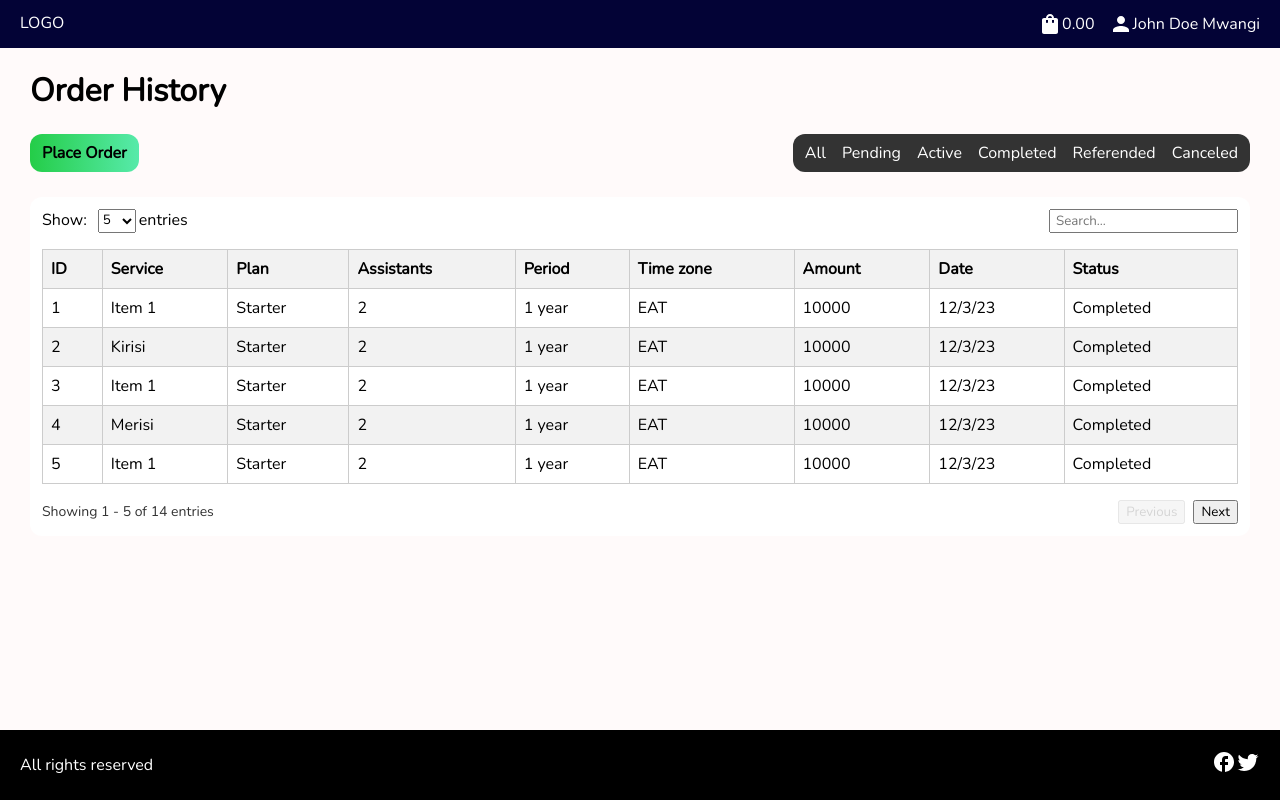
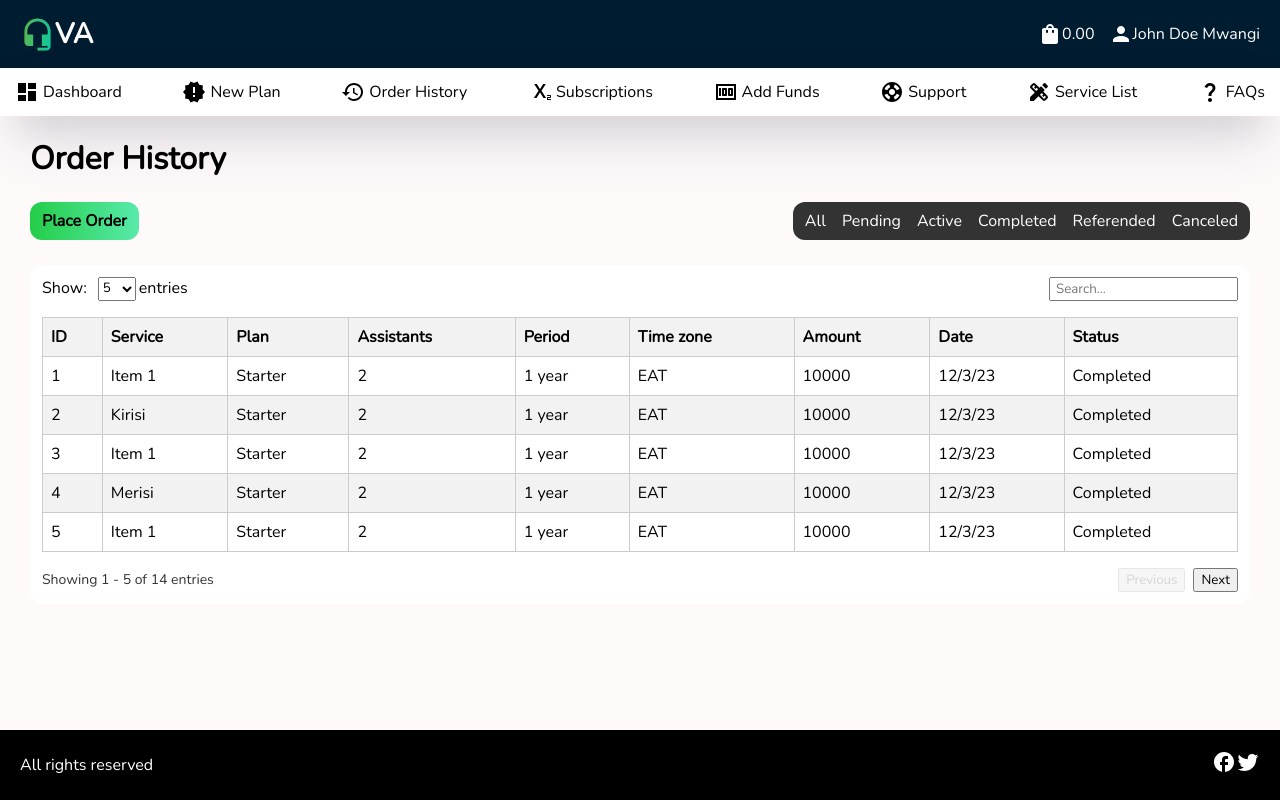
Before and after one commit to kenwekesa/explorers, a React (Create React App) app in the folder virtualassistant/frontend/: page /orderhistory in a window 1280 px wide. Built offline with nearby package versions, Linux system fonts and the light colour scheme.

Commit message:
Completed responsiveness

```diff
--- a/virtualassistant/frontend/src/components/client_dashboard/navbar/Navbar.jsx
+++ b/virtualassistant/frontend/src/components/client_dashboard/navbar/Navbar.jsx
@@ -1,186 +1,6 @@
-// import React, { useState } from 'react';
-// import {
-//   Dashboard,
-//   DesignServices,
-//   History,
-//   Money,
-//   NewReleases,
-//   Person,
-//   QuestionMark,
-//   ShoppingBag,
-//   SubscriptOutlined,
-//   Support,
-//   Menu, // Import the menu icon
-// } from '@mui/icons-material';
-
-// import './navbar.scss';
-
-// function Navbar() {
-//   // Create state to track the menu's open/closed state
-//   const [isMenuOpen, setIsMenuOpen] = useState(false);
-
-//   // Toggle the menu state when the menu icon is clicked
-//   const toggleMenu = () => {
-//     setIsMenuOpen(!isMenuOpen);
-//   };
-
-//   return (
-//     <div className='dashnavbar'>
-//       <div className='navtop'>
-//         <div className='logo'>LOGO</div>
-//         <div className='rightdiv'>
-//           <div className='subdiv'>
-//             <ShoppingBag /> <span>0.00</span>
-//           </div>
-//           <div className='subdiv'>
-//             <Person />
-//             <span>John Doe Mwangi</span>
-//           </div>
-//         </div>
-//         {/* Render the menu icon */}
-//         <div className='menu-icon' onClick={toggleMenu}>
-//           <Menu />
-//         </div>
-//       </div>
-//       {/* Conditionally render the navigation menu based on the menu state */}
-//       {isMenuOpen && (
-//         <div className='navbottom'>
-//               <div className="navlink">
-//                 <Dashboard/>
-//                 <span>Dashboard</span>
-//             </div>
-//             <div className="navlink">
-//                 <NewReleases/>
-//                 <span>New Plan</span>
-//             </div>
-//             <div className="navlink">
-//                 <History/>
-//                 <span>Order History</span>
-//             </div>
-//             <div className="navlink">
-//                 <SubscriptOutlined/>
-//                 <span>Subscriptions</span>
-//             </div>
-//             <div className="navlink">
-//                 <Money />
-//                 <span>Add Funds</span>
-//             </div>
-//             <div className="navlink">
-//                 <Support/>
-//                 <span>Support</span>
-//             </div>
-//             <div className="navlink">
-
-//                 <DesignServices/>
-//                 <span>Service List</span>
-//             </div>
-//             <div className="navlink">
-
-//                 <QuestionMark/>
-//                 <span>FAQs</span>
-//             </div>
-//         </div>
-//       )}
-//     </div>
-//   );
-// }
-
-// export default Navbar;
-
-
-
-
-
-
-
-// import React from 'react';
-// import {
-//   Dashboard,
-//   DesignServices,
-//   History,
-//   Money,
-//   NewReleases,
-//   Person,
-//   QuestionMark,
-//   ShoppingBag,
-//   SubscriptOutlined,
-//   Support,
-//   VerifiedUserRounded,
-//   Menu, // Import the menu icon
-// } from '@mui/icons-material';
-
-// import './navbar.scss';
-
-// function Navbar() {
-//   return (
-//     <div className='dashnavbar'>
-
-
-//       <div className='navtop'>
-//         <div className='logo'>LOGO</div>
-//         <div className='rightdiv'>
-//           <div className='subdiv'>
-//             <ShoppingBag /> <span>0.00</span>
-//           </div>
-//           <div className='subdiv'>
-//             <Person />
-//             <span>John Doe Mwangi</span>
-//           </div>
-//         </div>
-//       </div>
-
-//       {/* Conditionally render the menu icon on small screens */}
-//       <div className='menu-icon'>
-//         <Menu />
-//       </div>
-
-//       {/* Always render the navigation menu on large screens */}
-//       <div className='navbottom'>
-//         {/* ...your navigation links */}
-//         <div className="navlink">
-//                 <Dashboard/>
-//                 <span>Dashboard</span>
-//             </div>
-//             <div className="navlink">
-//                 <NewReleases/>
-//                 <span>New Plan</span>
-//             </div>
-//             <div className="navlink">
-//                 <History/>
-//                 <span>Order History</span>
-//             </div>
-//             <div className="navlink">
-//                 <SubscriptOutlined/>
-//                 <span>Subscriptions</span>
-//             </div>
-//             <div className="navlink">
-//                 <Money />
-//                 <span>Add Funds</span>
-//             </div>
-//             <div className="navlink">
-//                 <Support/>
-//                 <span>Support</span>
-//             </div>
-//             <div className="navlink">
-
-//                 <DesignServices/>
-//                 <span>Service List</span>
-//             </div>
-//             <div className="navlink">
-
-//                 <QuestionMark/>
-//                 <span>FAQs</span>
-//             </div>
-//       </div>
-//     </div>
-//   );
-// }
-
-// export default Navbar;
-
-
 
 import React, { useState } from 'react';
+import headset from '../../../images/headset.png'
 import {
   Dashboard,
   DesignServices,
@@ -193,7 +13,8 @@ import {
   SubscriptOutlined,
   Support,
   VerifiedUserRounded,
-  Menu, // Import the menu icon
+  Menu,
+  Close, // Import the menu icon
 } from '@mui/icons-material';
 
 import './navbar.scss';
@@ -209,25 +30,67 @@ function Navbar() {
     <div className='dashnavbar'>
       {/* Render the menu icon */}
       <div className='menu-icon' onClick={toggleMenu}>
-        <Menu />
+        {!isMenuOpen? <Menu />:
+        <Close/>}
       </div>
 
       <div className={`navtop ${isMenuOpen ? 'menu-open' : ''}`}>
-        <div className='logo'>LOGO</div>
+        <div className='logo'>
+        <a className='navlogo'><img src={headset} loading="lazy" alt="Logo" />VA</a>
+
+        </div>
         <div className='rightdiv'>
           <div className='subdiv'>
             <ShoppingBag /> <span>0.00</span>
           </div>
           <div className='subdiv'>
             <Person />
-            <span>John Doe Mwangi</span>
+            <span className='username'>John Doe Mwangi</span>
           </div>
         </div>
       </div>
 
+      <div className='navbottom navbottom_lg'>
+          {/* ...your navigation links */}
+
+          <div className="navlink">
+                <Dashboard/>
+                <span>Dashboard</span>
+            </div>
+            <div className="navlink">
+                <NewReleases/>
+                <span>New Plan</span>
+            </div>
+            <div className="navlink">
+                <History/>
+                <span>Order History</span>
+            </div>
+            <div className="navlink">
+                <SubscriptOutlined/>
+                <span>Subscriptions</span>
+            </div>
+            <div className="navlink">
+                <Money />
+                <span>Add Funds</span>
+            </div>
+            <div className="navlink">
+                <Support/>
+                <span>Support</span>
+            </div>
+            <div className="navlink">
+
+                <DesignServices/>
+                <span>Service List</span>
+            </div>
+            <div className="navlink">
+
+                <QuestionMark/>
+                <span>FAQs</span>
+            </div>
+        </div>
       {/* Conditionally render the navigation menu */}
       {isMenuOpen && (
-        <div className='navbottom'>
+        <div className='navbottom navbottom_sm'>
           {/* ...your navigation links */}
 
           <div className="navlink">
--- a/virtualassistant/frontend/src/components/client_dashboard/navbar/navbar.scss
+++ b/virtualassistant/frontend/src/components/client_dashboard/navbar/navbar.scss
@@ -43,28 +43,6 @@
 //     background-color: white;
 //  width: calc(100% - 30px);
 //  box-shadow: rgba(50, 50, 93, 0.25) 0px 30px 60px -12px, rgba(0, 0, 0, 0.3) 0px 18px 36px -18px;
-//   display: flex;
-
-
-//  flex-direction: row;
-// justify-content: space-between;
-// padding: 15px;
-// padding-top: 12px;
-// padding-bottom: 12px;
-//     .navlink
-//     {
-//         display: flex;
-//         flex-direction: row;
-//         gap: 4px;
-//         align-items: center;
-
-//         &:hover
-//         {
-//             cursor: pointer;
-//         }
-//     }
-//     }
-// }
 
 
 .dashnavbar {
@@ -95,7 +73,7 @@
       flex-direction: row;
       justify-content: space-between;
       width: calc(100% - 40px);
-      background-color: rgb(3, 3, 54);
+      background-color:#001C30;
       color: white;
       padding: 20px;
       padding-top: 12px;
@@ -103,8 +81,7 @@
 
       &.menu-open {
         // Styles for when the menu is open
-        background-color: rgb(3, 3, 54);
-        color: rgb(19, 10, 10);
+
         padding: 20px;
         padding-top: 12px;
         padding-bottom: 12px;
@@ -125,7 +102,12 @@
       }
     }
 
-    .navbottom {
+    .navbottom_sm
+    {
+      display: none;
+    }
+
+    .navbottom_lg {
       background-color: white;
       width: calc(100% - 30px);
       box-shadow: rgba(50, 50, 93, 0.25) 0px 30px 60px -12px,
@@ -151,17 +133,46 @@
 
     // Media Query for screens smaller than 768px (adjust the breakpoint as needed)
     @media (max-width: 768px) {
+
       flex-direction: column; // Change to a column layout on smaller screens
 
       .navtop {
-        flex-direction: column; // Change to a column layout on smaller screens
+        //flex-direction: column; // Change to a column layout on smaller screens
+
+        .username
+        {
+          display: none;
+        }
       }
 
-      .navbottom {
-        flex-direction: column; // Change to a column layout on smaller screens
+      .navbottom_lg
+      {
+        display: none;
+      }
+      .navbottom_sm {
+        background-color: white;
+        width: calc(100% - 30px);
+        box-shadow: rgba(50, 50, 93, 0.25) 0px 30px 60px -12px,
+          rgba(0, 0, 0, 0.3) 0px 18px 36px -18px;
+        display: flex;
+        flex-direction: column;
+        justify-content: space-between;
+        padding: 15px;
+        padding-top: 12px;
+        gap: 4px;
+        padding-bottom: 12px;
 
         .navlink {
-          margin-bottom: 10px; // Add some spacing between navigation links
+          display: flex;
+          flex-direction: row;
+          gap: 4px;
+          align-items: center;
+
+          &:hover {
+            cursor: pointer;
+            opacity: 80%;
+            background-color: rgb(236, 229, 229);
+          }
         }
       }
     }
```
